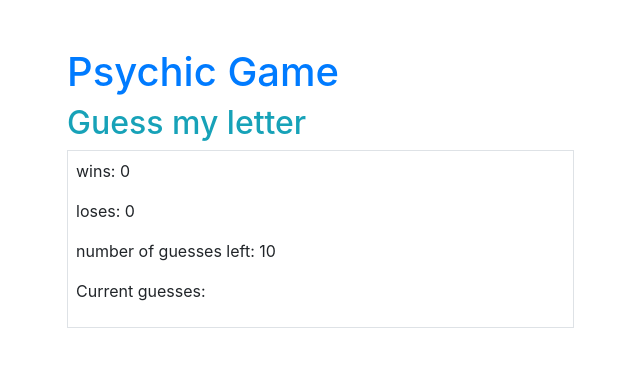
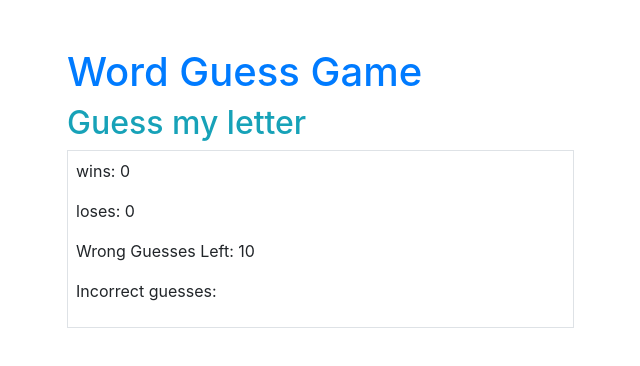
Before and after one commit to PapaWuski/Word-Guess-Game, a plain HTML site: page index.html in a window 1280 px wide. Shown: the whole page, without its empty margins (51-691 px from the left). Drawn offline with nearby package versions, Linux system fonts and the light colour scheme.

Commit message:
changed text to bette represent game

```diff
--- a/index.html
+++ b/index.html
@@ -15,7 +15,7 @@
         <div class="row">
             <div class="col-md-12">
 
-                <h1 class="text-primary">Psychic Game</h1>
+                <h1 class="text-primary">Word Guess Game</h1>
             </div>
         </div>
         <div class="row">
@@ -25,8 +25,8 @@
                 <div class="border p-2">
                     <p>wins: <span id="winScore">0</span></p>
                     <p>loses: <span id="loseScore">0</span></p>
-                    <p>number of guesses left: <span id="attempts">10</span></p>
-                    <p>Current guesses: <span id="uiGuess"></span></p>
+                    <p>Wrong Guesses Left: <span id="attempts">10</span></p>
+                    <p>Incorrect guesses: <span id="uiGuess"></span></p>
                 </div>
             </div>
             <div class="col-md-6" id="tracker">
```
